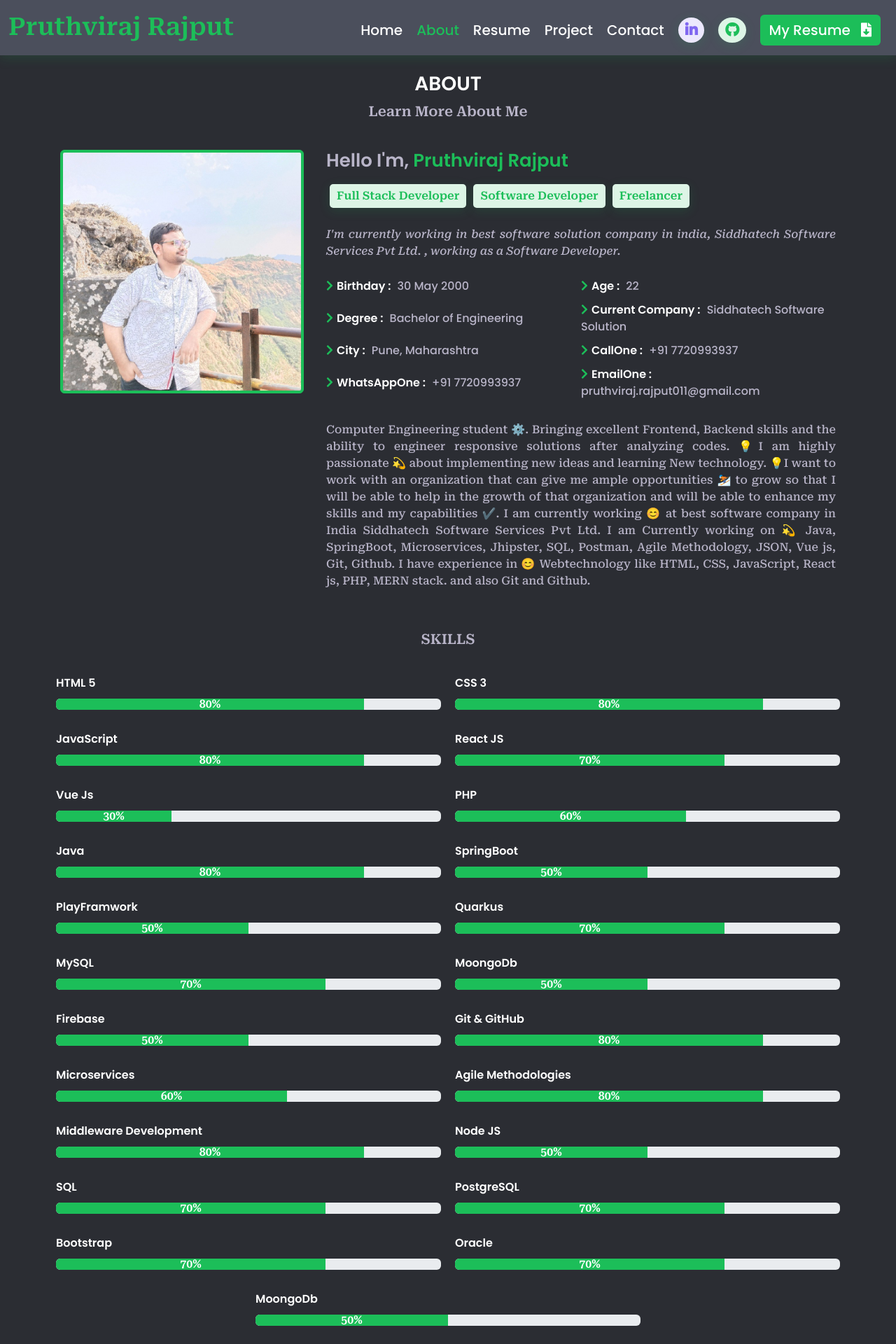
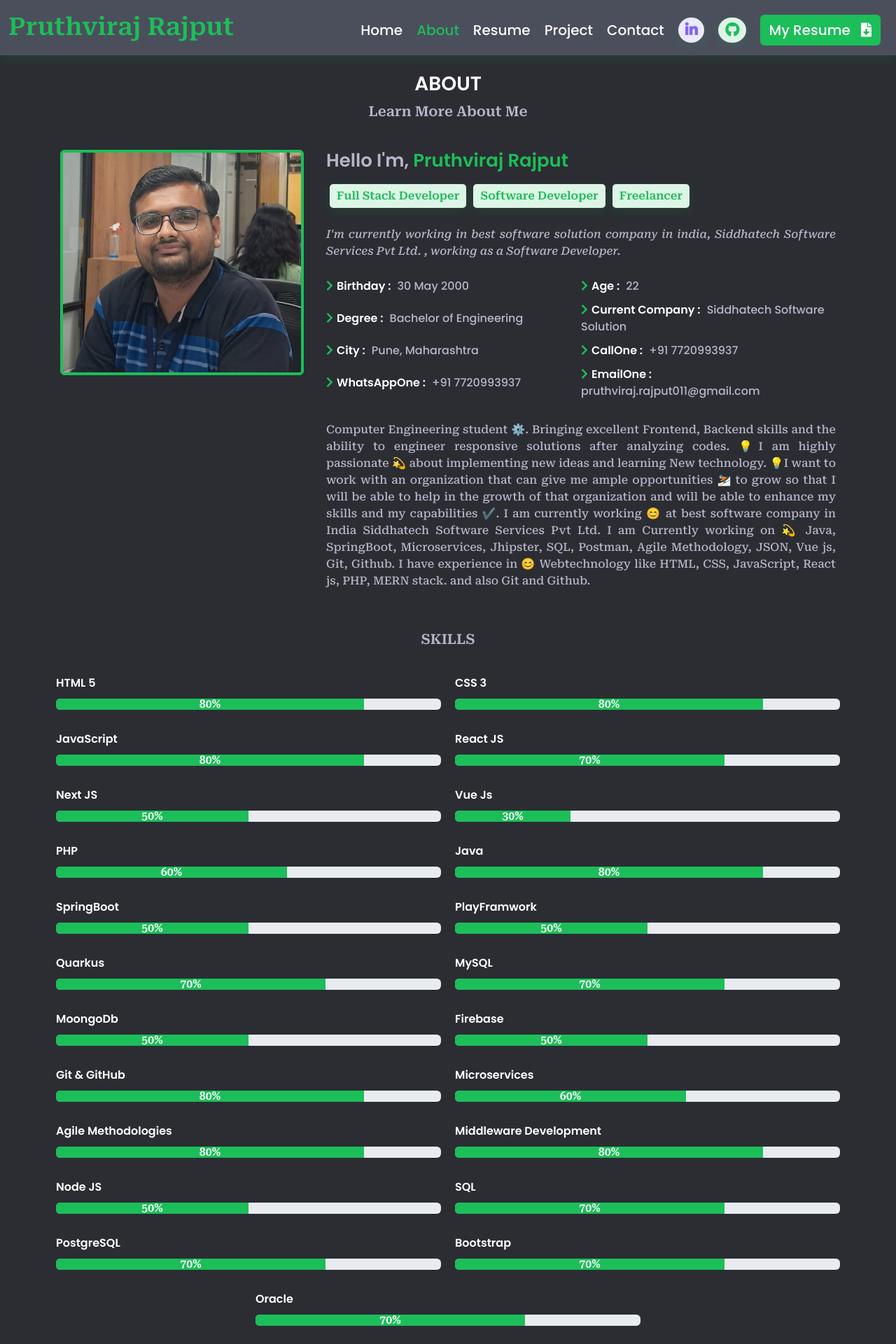
Before and after one commit to pruthvi7384/MY-PORTFOLIO, a Vue app: page /#/about in a window 1280 px wide. Shown: the top 1920 px of the page at 70% size. Built offline with nearby package versions, Linux system fonts and the light colour scheme.

Commit message:
Profile Picture Changed

```diff
--- a/src/components/Navigation.vue
+++ b/src/components/Navigation.vue
@@ -73,7 +73,7 @@ export default {
             ></a>
           </li>
           <li class="nav-item">
-            <a href="#" class="nav-link" target="__blank"
+            <a href="https://docs.google.com/document/d/1zS7a4PQxWWO8XPiil48uB-olLLlJqJTz_fvPt6vua74/edit?usp=sharing" class="nav-link" target="__blank"
               ><button class="btn">
                 My Resume
                 <span><i class="fas fa-file-download"></i></span></button
--- a/src/jsonData/profile.json
+++ b/src/jsonData/profile.json
@@ -70,6 +70,11 @@
             "id" : 4,
             "name" : "React JS",
             "level" : "70%"
+        },
+        {
+            "id" : 24,
+            "name" : "Next JS",
+            "level" : "50%"
         },
         {
             "id" : 5,
@@ -160,11 +165,6 @@
             "id" : 23,
             "name" : "Oracle",
             "level" : "70%"
-        },
-        {
-            "id": 24,
-            "name":"MoongoDb",
-            "level":"50%"
         }
     ],
     "About":"Computer Engineering student ⚙️. Bringing excellent Frontend, Backend skills and the ability to engineer responsive solutions after analyzing codes. 💡I am highly passionate 💫 about implementing new ideas and learning New technology. 💡I want to work with an organization that can give me ample opportunities ⛷️ to grow so that I will be able to help in the growth of that organization and will be able to enhance my skills and my capabilities ✔️. I am currently working 😊 at best software company in India Siddhatech Software Services Pvt Ltd. I am Currently working on 💫 Java, SpringBoot, Microservices, Jhipster, SQL, Postman, Agile Methodology, JSON, Vue js, Git, Github. I have experience in 😊 Webtechnology like HTML, CSS, JavaScript, React js, PHP, MERN stack. and also Git and Github.",
@@ -354,7 +354,8 @@
                 "Node Js",
                 "Express",
                 "Mongoose",
-                "MoongoDb"
+                "MoongoDb",
+                "Git & GitHub"
             ]
         },
         {
@@ -368,7 +369,8 @@
                 "JavaScript",
                 "Boostrap",
                 "PHP",
-                "MySQL"
+                "MySQL",
+                "Git & GitHub"
             ]
         }
     ]
--- a/src/views/About.vue
+++ b/src/views/About.vue
@@ -13,7 +13,7 @@
           <div class="profile-img">
             <img
               class="img-fluid img-thumbnail"
-              src="../assets/profile.jpg"
+              src="../assets/profile.jpeg"
               alt=""
             />
           </div>
--- a/src/views/Home.vue
+++ b/src/views/Home.vue
@@ -39,7 +39,7 @@
             </ul>
           </div>
           <div class="contact_me">
-            <a href="#" target="__blank"
+            <a href="https://docs.google.com/document/d/1zS7a4PQxWWO8XPiil48uB-olLLlJqJTz_fvPt6vua74/edit?usp=sharing" target="__blank"
               ><button class="btn">
                 My Resume
                 <span><i class="fas fa-file-download"></i></span></button
```
Also changed, not shown: src/assets/profile.jpeg (added), src/assets/profile.jpg (deleted).
